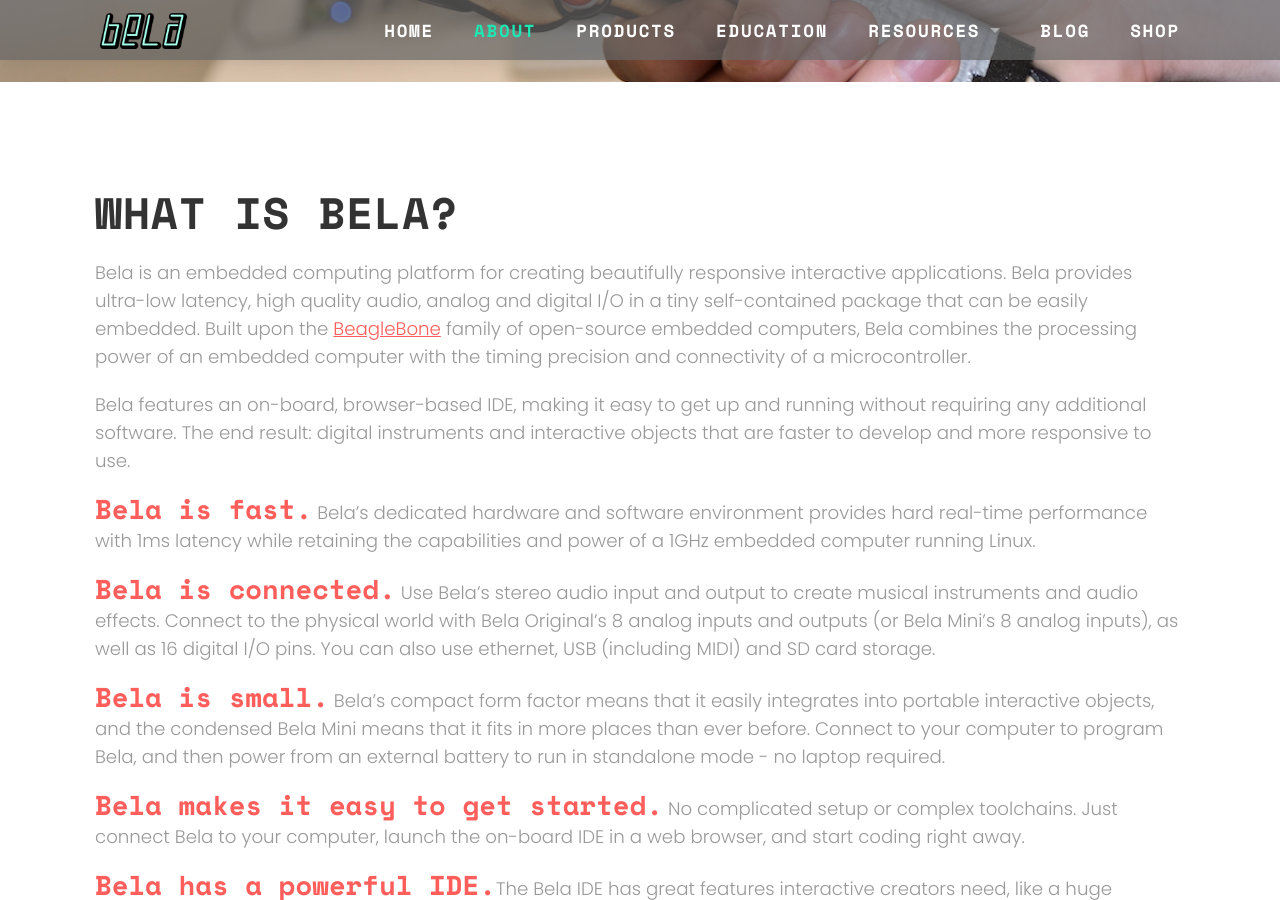
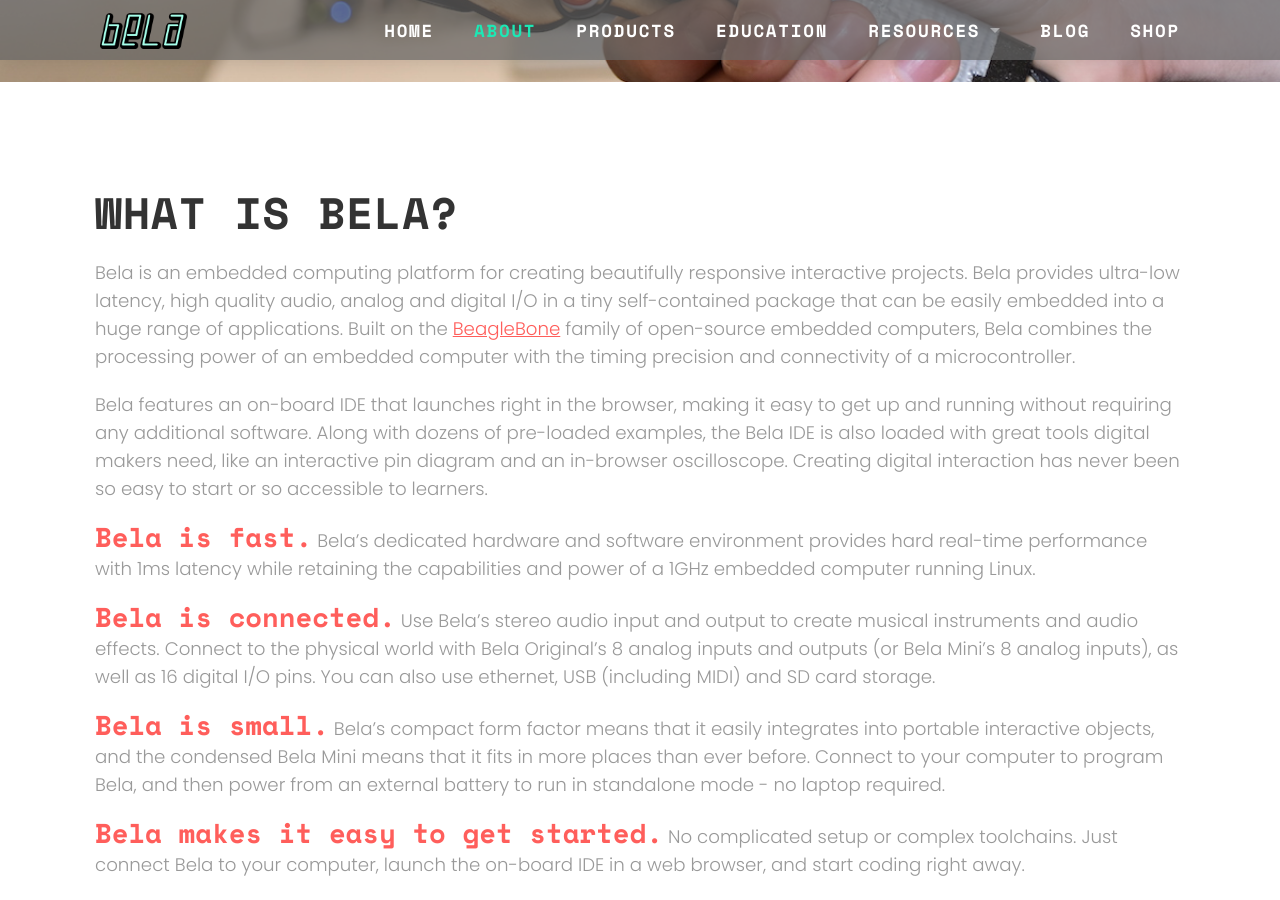
Before and after one commit to disastrid/bela_site_update, a Jekyll site: the page built from about.md, in a window 1280 px wide and 900 px high, scrolled down 394 px. Built offline with Jekyll 4.4.1, drawn with Linux system fonts in a browser that asks for light colours.

Commit message:
Text edits

```diff
--- a/about.md
+++ b/about.md
@@ -7,9 +7,9 @@
 
 # What is Bela?
 
-Bela is an embedded computing platform for creating beautifully responsive interactive applications. Bela provides ultra-low latency, high quality audio, analog and digital I/O in a tiny self-contained package that can be easily embedded. Built upon the [BeagleBone](https://beagleboard.org/) family of open-source embedded computers, Bela combines the processing power of an embedded computer with the timing precision and connectivity of a microcontroller.
+Bela is an embedded computing platform for creating beautifully responsive interactive projects. Bela provides ultra-low latency, high quality audio, analog and digital I/O in a tiny self-contained package that can be easily embedded into a huge range of applications. Built on the [BeagleBone](https://beagleboard.org/) family of open-source embedded computers, Bela combines the processing power of an embedded computer with the timing precision and connectivity of a microcontroller.
 
-Bela features an on-board, browser-based IDE, making it easy to get up and running without requiring any additional software. The end result: digital instruments and interactive objects that are faster to develop and more responsive to use.
+Bela features an on-board IDE that launches right in the browser, making it easy to get up and running without requiring any additional software. Along with dozens of pre-loaded examples, the Bela IDE is also loaded with great tools digital makers need, like an interactive pin diagram and an in-browser oscilloscope. Creating digital interaction has never been so easy to start or so accessible to learners.
 
 <span class="list-header">Bela is fast.</span> Bela's dedicated hardware and software environment provides hard real-time performance with 1ms latency while retaining the capabilities and power of a 1GHz embedded computer running Linux.
 
```
